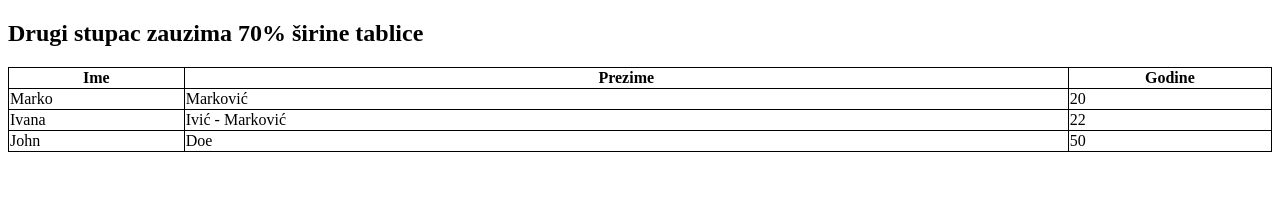
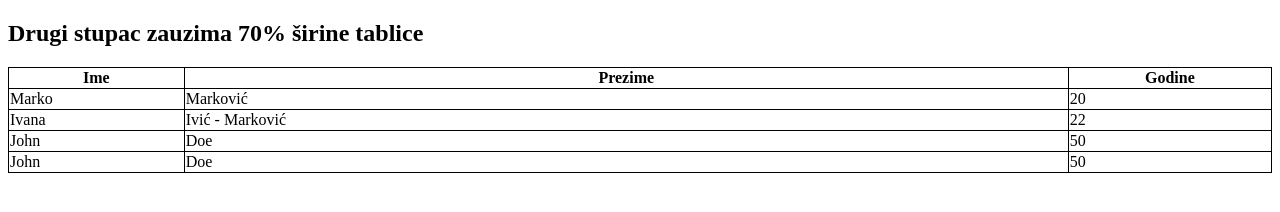
Before and after one commit to valentinvranjes/vjezba.21.12, a plain HTML site: page index.html in a window 1280 px wide. Drawn offline with Linux system fonts and the light colour scheme.

Commit message:
Tablica nova

```diff
--- a/index.html
+++ b/index.html
@@ -32,6 +32,11 @@ table, th, td {
             <td>Doe</td>
             <td>50</td>
         </tr>
+        <tr>
+            <td>John</td>
+            <td>Doe</td>
+            <td>50</td>
+        </tr>
     </tbody>
 </table>
 </body>
```
